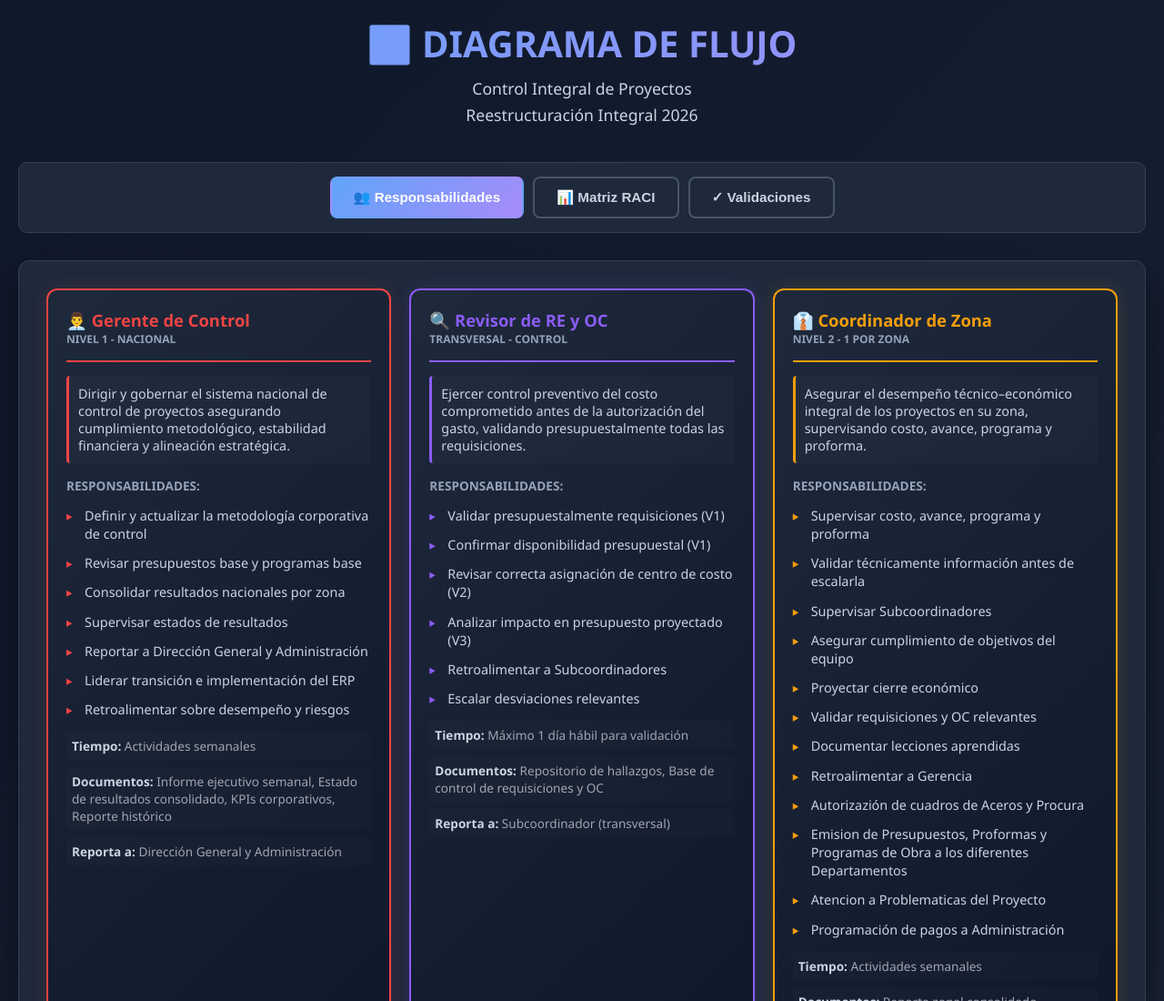
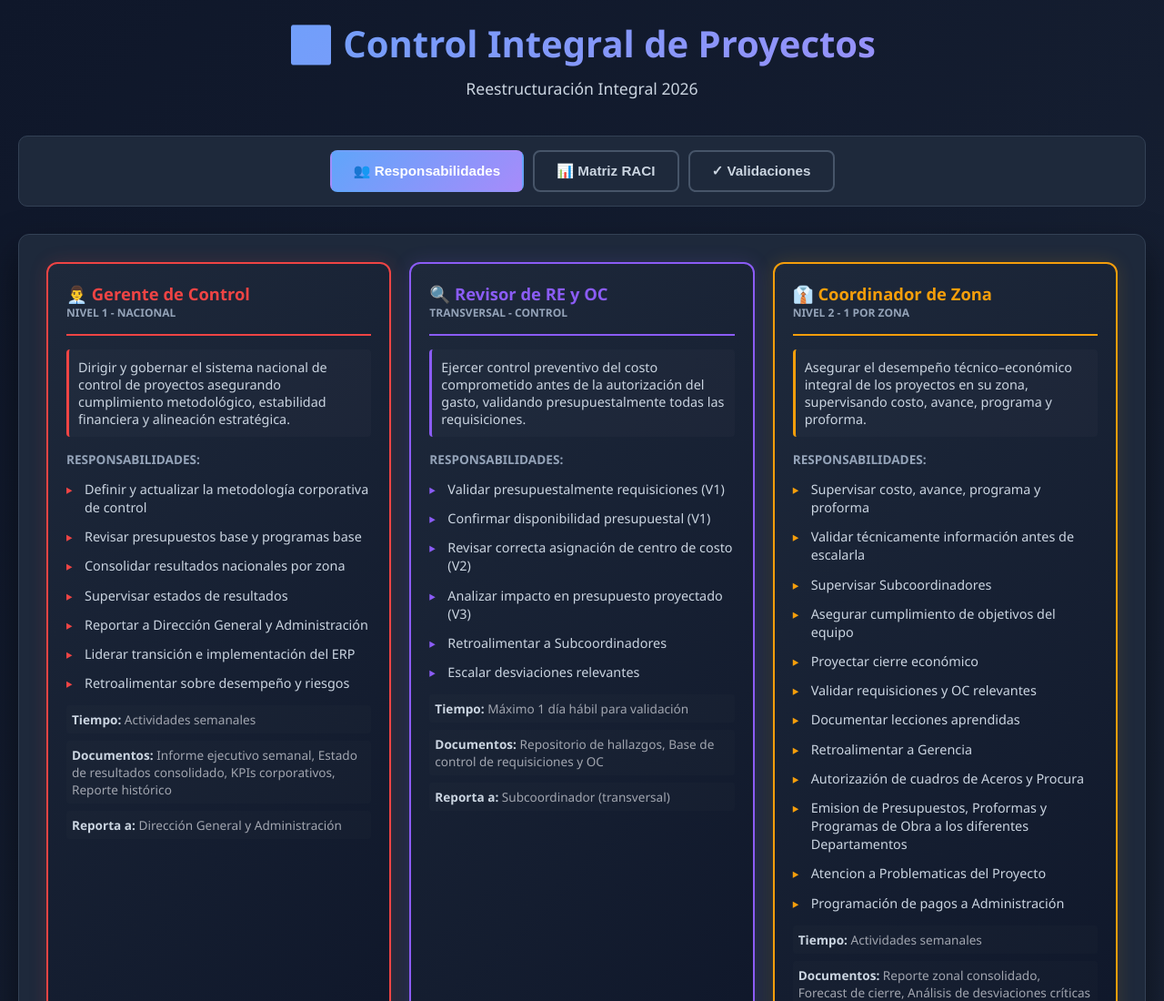
Before and after one commit to ivancruzvilleda-bit/diagrama-de-flujo, a plain HTML site: page index.html in a window 1280 px wide. Shown: the top 1100 px of the page at 91% size. Drawn offline with Linux system fonts and the light colour scheme.

Commit message:
Update index.html

```diff
--- a/index.html
+++ b/index.html
@@ -577,8 +577,8 @@
 <body>
     <div class="container">
         <header>
-            <h1>🔄 DIAGRAMA DE FLUJO</h1>
-            <p class="subtitle">Control Integral de Proyectos</p>
+            <h1>🔄 Control Integral de Proyectos</h1>
+            <p class="subtitle"></p>
             <p class="subtitle">Reestructuración Integral 2026</p>
         </header>
 
```
